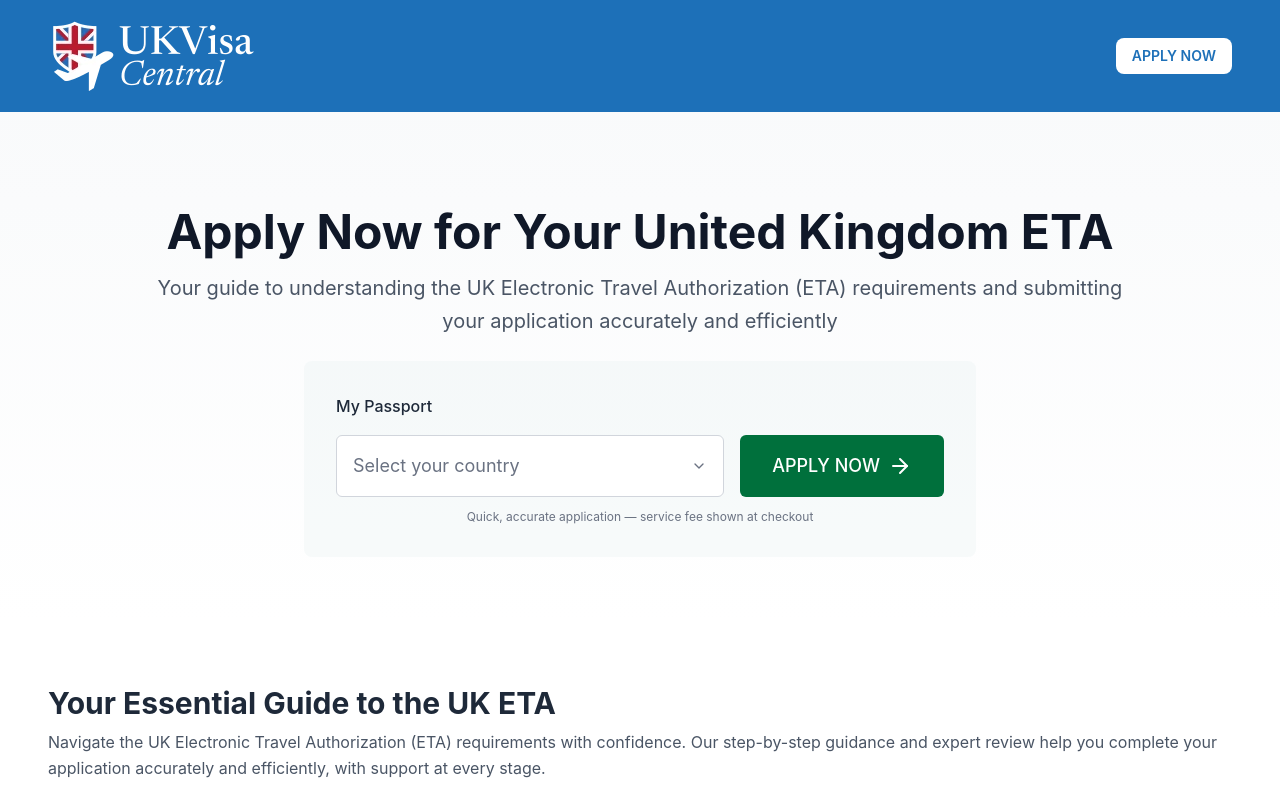
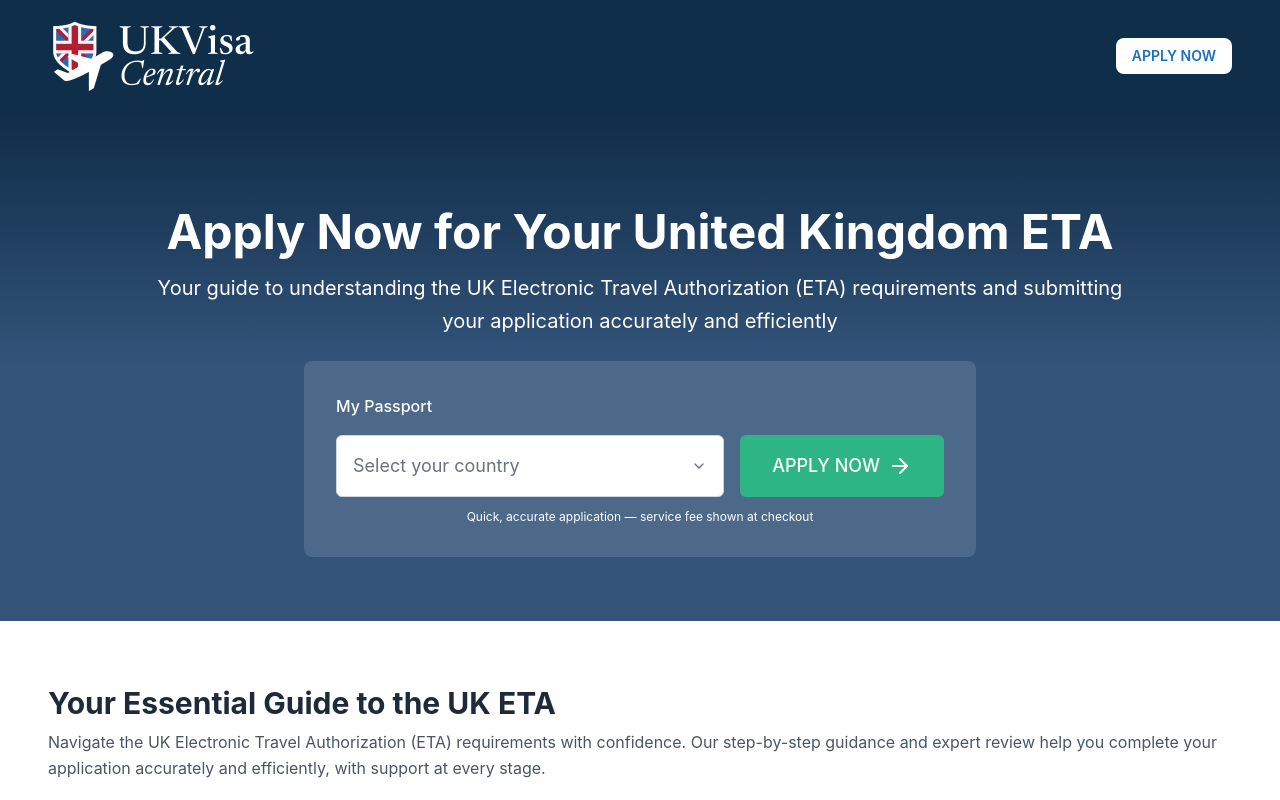
Before and after one commit to dayronleadtech/uktest, a React (Vite) app: page / in a window 1280 px wide. Shown: the top 800 px of the page. Built offline with nearby package versions, Linux system fonts and the light colour scheme.

Commit message:
Changed colors to fit colors given by design

```diff
--- a/src/components/home/ETADecisionSection.tsx
+++ b/src/components/home/ETADecisionSection.tsx
@@ -88,7 +88,7 @@ export function ETADecisionSection() {
             {t('etaDecision.cta.description')}
           </p>
           <Button
-            variant="primary"
+            variant="secondary"
             size="lg"
             icon={<ArrowRight className="h-5 w-5" />}
             onClick={() => navigate('/application/trip-details')}
--- a/src/components/home/ETAValiditySection.tsx
+++ b/src/components/home/ETAValiditySection.tsx
@@ -51,7 +51,7 @@ export function ETAValiditySection() {
         </div>
         <div className="flex justify-center mt-8">
           <Button
-            variant="primary"
+            variant="secondary"
             size="lg"
             icon={<ArrowRight className="h-6 w-6" />}
             onClick={() => navigate('/application/trip-details')}
--- a/src/components/home/HeroSection.tsx
+++ b/src/components/home/HeroSection.tsx
@@ -19,9 +19,11 @@ const EXCLUDED_COUNTRIES = [
 export function PassportSelectorWidget({
   centered = true,
   showLabel = true,
+  isHero = false,
 }: {
   centered?: boolean
   showLabel?: boolean
+  isHero?: boolean
 }) {
   const { t } = useTranslation('home')
   const { t: tCommon } = useTranslation('common')
@@ -39,9 +41,9 @@ export function PassportSelectorWidget({
 
   return (
     <div className={centered ? 'max-w-2xl mx-auto' : 'w-full'}>
-      <div className="bg-[#E7EEEF52] rounded-lg p-6 lg:p-8">
+      <div className={`${isHero ? 'bg-[#ffffff21]' : 'bg-gray-50'} rounded-lg p-6 lg:p-8`}>
         {showLabel && (
-          <p className="text-sm md:text-base text-gray-600 leading-relaxed text-left text-lg font-medium text-gray-800 mb-4">
+          <p className="text-sm md:text-base leading-relaxed text-left text-lg font-medium mb-4">
             {t('hero.myPassport')}
           </p>
         )}
@@ -66,7 +68,7 @@ export function PassportSelectorWidget({
             {tCommon('buttons.applyNow')}
           </Button>
         </div>
-        <p className="text-center text-xs text-gray-500 mt-3">{t('hero.disclaimer')}</p>
+        <p className="text-center text-xs mt-3">{t('hero.disclaimer')}</p>
       </div>
     </div>
   )
@@ -76,15 +78,15 @@ export function HeroSection() {
   const { t } = useTranslation('home')
 
   return (
-    <section className="bg-gradient-to-b from-gray-50 to-white py-16 lg:pt-24">
-      <div className="max-w-5xl mx-auto px-4 text-center">
-        <Heading level={1} className="text-4xl lg:text-5xl font-normal text-gray-900 mb-4">
+    <section className="bg-[linear-gradient(180deg,_rgb(15_45_73/1)_0%,_rgb(51_83_121/1)_50%)] py-16 lg:pt-24">
+      <div className="max-w-5xl mx-auto px-4 text-center text-white">
+        <Heading level={1} className="text-4xl lg:text-5xl font-normal mb-4">
           <strong>{t('hero.title')}</strong>
         </Heading>
-        <p className="text-sm md:text-base text-gray-600 leading-relaxed lg:text-xl mb-6">
+        <p className="text-sm md:text-base leading-relaxed lg:text-xl mb-6">
           {t('hero.subtitle')}
         </p>
-        <PassportSelectorWidget />
+        <PassportSelectorWidget isHero={true} />
       </div>
     </section>
   )
--- a/src/components/home/NewsletterSection.tsx
+++ b/src/components/home/NewsletterSection.tsx
@@ -17,7 +17,7 @@ export function NewsletterSection() {
   return (
     <section className="py-12 md:py-16">
       <div className="max-w-7xl mx-auto px-6 md:px-12 text-white">
-        <div className="bg-primary rounded-lg p-8 md:p-12">
+        <div className="bg-[#0f2e49] rounded-lg p-8 md:p-12">
           <div className="flex flex-col lg:flex-row justify-start lg:items-center xl:gap-36 gap-4">
             <div className="lg:w-1/2">
               <Heading level={1} className="text-xl lg:text-2xl font-bold mb-2 text-white">
--- a/src/components/home/WhyUseSection.tsx
+++ b/src/components/home/WhyUseSection.tsx
@@ -70,7 +70,7 @@ export default function WhyUseSection() {
               <button
                 type="button"
                 onClick={() => navigate('/application/trip-details')}
-                className="w-full bg-primary-green text-white font-semibold py-3.5 rounded-xl flex items-center justify-center gap-2 hover:opacity-90 transition-opacity cursor-pointer text-sm"
+                className="w-full bg-[#2db683] text-white font-semibold py-3.5 rounded-xl flex items-center justify-center gap-2 hover:opacity-90 transition-opacity cursor-pointer text-sm"
               >
                 {t('whyUse.cta')}
                 <ArrowRight className="w-4 h-4" aria-hidden />
--- a/src/components/layout/Navbar.tsx
+++ b/src/components/layout/Navbar.tsx
@@ -20,7 +20,7 @@ export function Navbar() {
   }
 
   return (
-    <header className="sticky top-0 z-50 bg-primary min-h-[112px] flex items-center">
+    <header className="sticky top-0 z-50 min-h-[112px] flex items-center bg-[#0f2e49]">
       {/* Desktop + mobile top bar — 5-column grid */}
       <div className="grid grid-cols-5 py-4 px-6 sm:px-6 md:px-12 flex items-center max-w-7xl mx-auto">
         {/* Col 1: Logo */}
--- a/src/components/ui/Button.tsx
+++ b/src/components/ui/Button.tsx
@@ -15,8 +15,8 @@ type ButtonProps = ButtonHTMLAttributes<HTMLButtonElement> & {
 const variantClasses: Record<ButtonVariant, string> = {
   primary:
     'bg-gradient-to-br from-primary-green to-primary-green-100 text-white hover:from-primary-green-100 hover:to-primary-green-200',
-  secondary: 'bg-primary-green text-white',
-  outline: 'bg-primary text-white border border-white',
+  secondary: 'bg-[#2db683] text-white',
+  outline: 'bg-[#0f2e49] text-white border border-white',
   'primary-outline': 'bg-white text-primary-green border border-primary-green',
 }
 
--- a/src/locales/en/common.ts
+++ b/src/locales/en/common.ts
@@ -30,7 +30,7 @@ export const enCommon = {
   },
   footer: {
     company: {
-      name: 'UKVisaPortal',
+      name: 'UKVisaCentral',
       description:
         'We provide comprehensive guidance and support throughout your visa journey with expert assistance and reliable service.',
       since: 'Serving clients worldwide since 2016',
@@ -61,7 +61,7 @@ export const enCommon = {
       ],
     },
     bottom: {
-      copyright: `© ${new Date().getFullYear()} UKVisaPortal. All rights reserved.`,
+      copyright: `© ${new Date().getFullYear()} UKVisaCentral. All rights reserved.`,
     },
   },
   notFound: {
```
Also changed, not shown: src/components/layout/Footer.tsx (+9 -9 lines).
